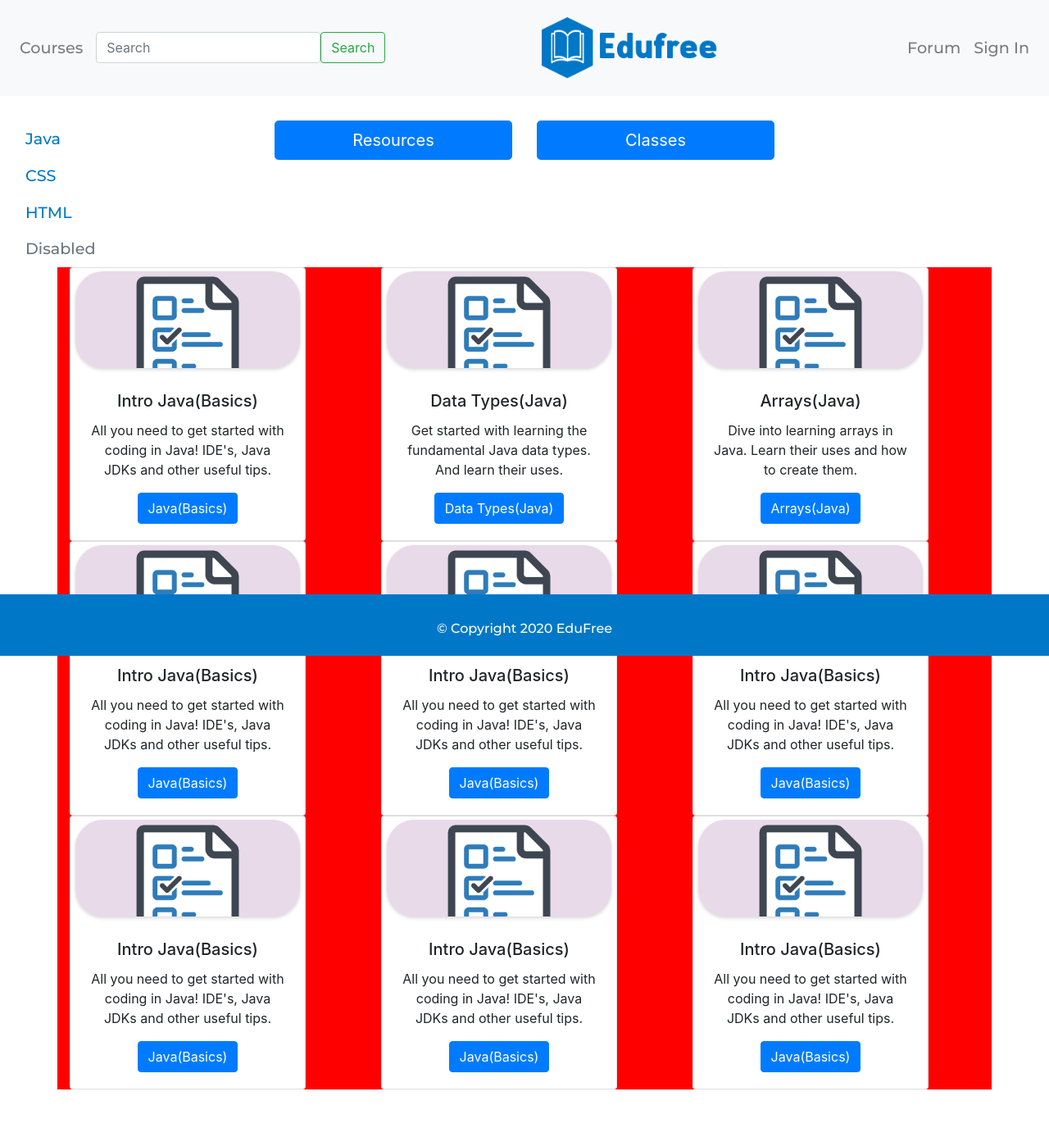
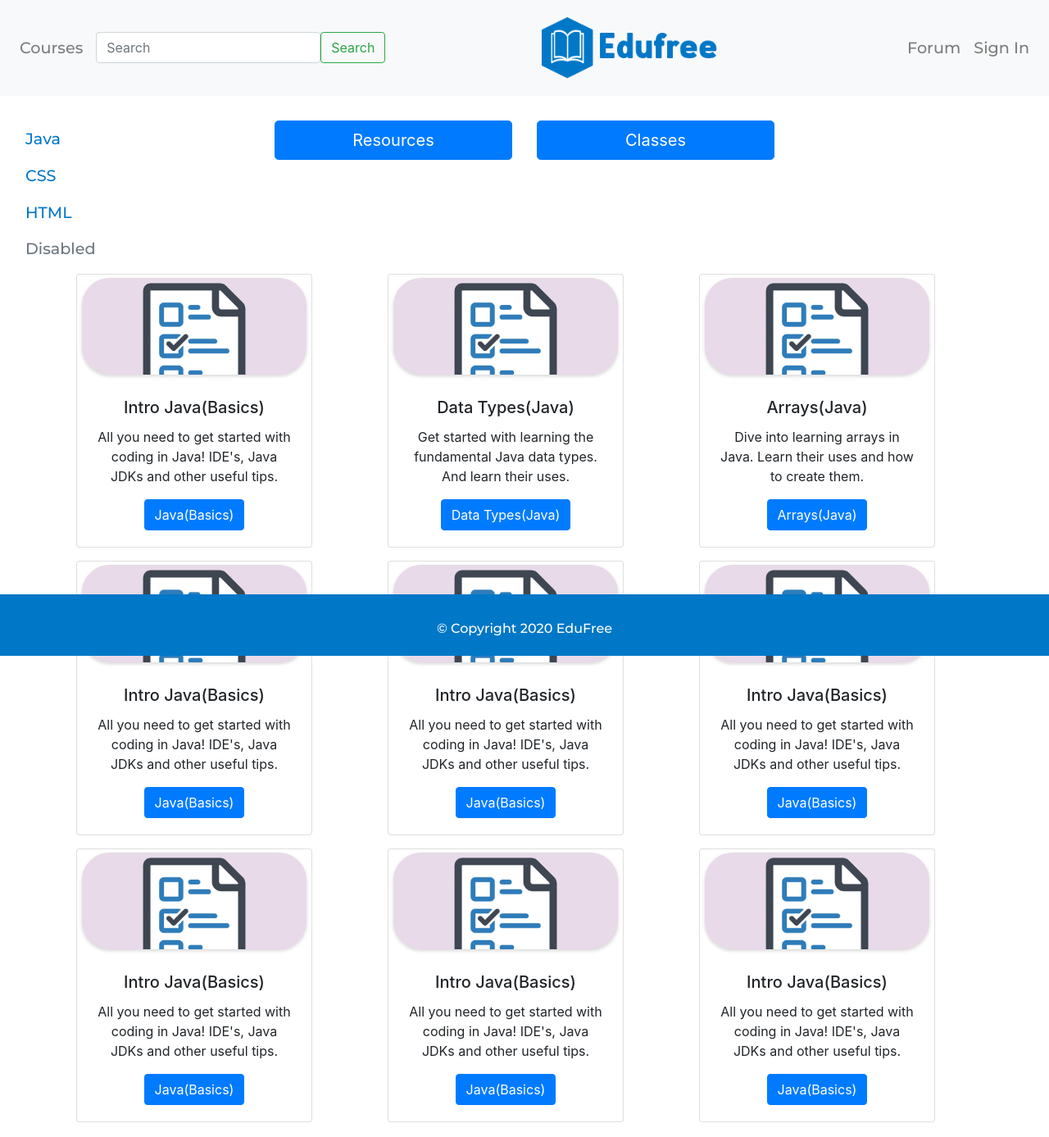
Before and after one commit to AshiHaque/Level-2-Group-project--Edufree, a React (Create React App) app in the folder Frontend/: page /ContentJava in a window 1280 px wide. Shown: the whole page at 82% size. Before the commit the page ends 1339 px from the top, so only its background shows below. Built offline with nearby package versions, Linux system fonts and the light colour scheme.

Commit message:
content page update
-responsive for different screen sizes
-padding added to cards

```diff
--- a/Frontend/src/App.css
+++ b/Frontend/src/App.css
@@ -78,7 +78,7 @@ CONTENT PAGE
   text-align: center;
 }
 .ContentContainer {
-  background-color: rgb(255, 0, 0);
+  background-color: rgb(255, 255, 255);
 }
 
 .navCol {
--- a/Frontend/src/Pages/ContentJava.js
+++ b/Frontend/src/Pages/ContentJava.js
@@ -1,148 +1,187 @@
-import React from 'react'
-import 'bootstrap/dist/css/bootstrap.min.css'
-import clipboard from '../images/clipboard.png';
-import {Container, Row, Col, Nav, Button, Card} from 'react-bootstrap'
+import React from "react";
+import "bootstrap/dist/css/bootstrap.min.css";
+import clipboard from "../images/clipboard.png";
+import { Container, Row, Col, Nav, Button, Card } from "react-bootstrap";
 
-class Content extends React.Component{
-    render(){
+class Content extends React.Component {
+  render() {
     return (
       <div className="buttons">
         <Container className="buttonContainer" fluid>
           <Row>
-  <Col className="navCol" lg={3}><Nav defaultActiveKey="/home" className="flex-column">
+            <Col className="navCol" lg={3}>
+              <Nav defaultActiveKey="/home" className="flex-column">
                 <Nav.Link href="/ContentJava">Java</Nav.Link>
                 <Nav.Link href="/ContentCSS"> CSS</Nav.Link>
                 <Nav.Link eventKey="link-2">HTML</Nav.Link>
                 <Nav.Link eventKey="disabled" disabled>
                   Disabled
                 </Nav.Link>
-</Nav></Col>
+              </Nav>
+            </Col>
 
-    <Col lg={3}><Button id="Resources" variant="primary" size="lg" block>
+            <Col lg={3}>
+              <Button id="Resources" variant="primary" size="lg" block>
                 Resources
-    </Button></Col>
-    <Col lg={3}><Button id= "Classes" variant="primary" size="lg" block>
+              </Button>
+            </Col>
+            <Col lg={3}>
+              <Button id="Classes" variant="primary" size="lg" block>
                 Classes
-    </Button></Col>
+              </Button>
+            </Col>
           </Row>
         </Container>
 
         <div className="cards">
           <Container className="ContentContainer">
             <Row>
-
-    <Col lg={4}><Card style={{ width: '18rem' }}>
+              <Col lg={4}>
+                <div class="m-2">
+                  <Card style={{ width: "18rem" }}>
                     <Card.Img variant="top" src={clipboard} />
                     <Card.Body>
                       <Card.Title>Intro Java(Basics)</Card.Title>
                       <Card.Text>
-      All you need to get started with coding in Java!
-      IDE's, Java JDKs and other useful tips.
+                        All you need to get started with coding in Java! IDE's,
+                        Java JDKs and other useful tips.
                       </Card.Text>
                       <Button variant="primary">Java(Basics)</Button>
                     </Card.Body>
-</Card></Col>
+                  </Card>
+                </div>
+              </Col>
 
-    <Col lg={4}><Card style={{ width: '18rem' }}>
+              <Col lg={4}>
+                <div class="m-2">
+                  <Card style={{ width: "18rem" }}>
                     <Card.Img variant="top" src={clipboard} />
                     <Card.Body>
                       <Card.Title>Data Types(Java)</Card.Title>
                       <Card.Text>
-      Get started with learning the fundamental Java data types.
-      And learn their uses.
+                        Get started with learning the fundamental Java data
+                        types. And learn their uses.
                       </Card.Text>
                       <Button variant="primary">Data Types(Java)</Button>
                     </Card.Body>
-</Card></Col>
-    <Col lg={4}><Card style={{ width: '18rem' }}>
+                  </Card>
+                </div>
+              </Col>
+
+              <Col lg={4}>
+                <div class="m-2">
+                  <Card style={{ width: "18rem" }}>
                     <Card.Img variant="top" src={clipboard} />
                     <Card.Body>
                       <Card.Title>Arrays(Java)</Card.Title>
                       <Card.Text>
-      Dive into learning arrays in Java.
-      Learn their uses and how to create them.
+                        Dive into learning arrays in Java. Learn their uses and
+                        how to create them.
                       </Card.Text>
                       <Button variant="primary">Arrays(Java)</Button>
                     </Card.Body>
-</Card></Col>
+                  </Card>
+                </div>
+              </Col>
             </Row>
             <Row>
-  <Col lg={4}><Card style={{ width: '18rem' }}>
+              <Col lg={4}>
+                <div class="m-2">
+                  <Card style={{ width: "18rem" }}>
                     <Card.Img variant="top" src={clipboard} />
                     <Card.Body>
                       <Card.Title>Intro Java(Basics)</Card.Title>
                       <Card.Text>
-      All you need to get started with coding in Java!
-      IDE's, Java JDKs and other useful tips.
+                        All you need to get started with coding in Java! IDE's,
+                        Java JDKs and other useful tips.
                       </Card.Text>
                       <Button variant="primary">Java(Basics)</Button>
                     </Card.Body>
-</Card></Col>
-<Col lg={4}><Card style={{ width: '18rem' }}>
+                  </Card>
+                </div>
+              </Col>
+              <Col lg={4}>
+                <div class="m-2">
+                  <Card style={{ width: "18rem" }}>
                     <Card.Img variant="top" src={clipboard} />
                     <Card.Body>
                       <Card.Title>Intro Java(Basics)</Card.Title>
                       <Card.Text>
-      All you need to get started with coding in Java!
-      IDE's, Java JDKs and other useful tips.
+                        All you need to get started with coding in Java! IDE's,
+                        Java JDKs and other useful tips.
                       </Card.Text>
                       <Button variant="primary">Java(Basics)</Button>
                     </Card.Body>
-</Card></Col>
-<Col lg={4}><Card style={{ width: '18rem' }}>
+                  </Card>
+                </div>
+              </Col>
+              <Col lg={4}>
+                <div class="m-2">
+                  <Card style={{ width: "18rem" }}>
                     <Card.Img variant="top" src={clipboard} />
                     <Card.Body>
                       <Card.Title>Intro Java(Basics)</Card.Title>
                       <Card.Text>
-      All you need to get started with coding in Java!
-      IDE's, Java JDKs and other useful tips.
+                        All you need to get started with coding in Java! IDE's,
+                        Java JDKs and other useful tips.
                       </Card.Text>
                       <Button variant="primary">Java(Basics)</Button>
                     </Card.Body>
-</Card></Col>
+                  </Card>
+                </div>
+              </Col>
             </Row>
             <Row>
-  <Col lg={4}><Card style={{ width: '18rem' }}>
+              <Col lg={4}>
+                <div class="m-2">
+                  <Card style={{ width: "18rem" }}>
                     <Card.Img variant="top" src={clipboard} />
                     <Card.Body>
                       <Card.Title>Intro Java(Basics)</Card.Title>
                       <Card.Text>
-      All you need to get started with coding in Java!
-      IDE's, Java JDKs and other useful tips.
+                        All you need to get started with coding in Java! IDE's,
+                        Java JDKs and other useful tips.
                       </Card.Text>
                       <Button variant="primary">Java(Basics)</Button>
                     </Card.Body>
-</Card></Col>
-<Col lg={4}><Card style={{ width: '18rem' }}>
+                  </Card>
+                </div>
+              </Col>
+              <Col lg={4}>
+                <div class="m-2">
+                  <Card style={{ width: "18rem" }}>
                     <Card.Img variant="top" src={clipboard} />
                     <Card.Body>
                       <Card.Title>Intro Java(Basics)</Card.Title>
                       <Card.Text>
-      All you need to get started with coding in Java!
-      IDE's, Java JDKs and other useful tips.
+                        All you need to get started with coding in Java! IDE's,
+                        Java JDKs and other useful tips.
                       </Card.Text>
                       <Button variant="primary">Java(Basics)</Button>
                     </Card.Body>
-</Card></Col>
-<Col lg={4}><Card style={{ width: '18rem' }}>
+                  </Card>
+                </div>
+              </Col>
+              <Col lg={4}>
+                <div class="m-2">
+                  <Card style={{ width: "18rem" }}>
                     <Card.Img variant="top" src={clipboard} />
                     <Card.Body>
                       <Card.Title>Intro Java(Basics)</Card.Title>
                       <Card.Text>
-      All you need to get started with coding in Java!
-      IDE's, Java JDKs and other useful tips.
-
+                        All you need to get started with coding in Java! IDE's,
+                        Java JDKs and other useful tips.
                       </Card.Text>
                       <Button variant="primary">Java(Basics)</Button>
                     </Card.Body>
-</Card></Col>
-
+                  </Card>
+                </div>
+              </Col>
             </Row>
           </Container>
         </div>
       </div>
-
-    )
+    );
   }
 }
 export default Content;
```
Lines whose indentation alone changed are shown as unchanged.
